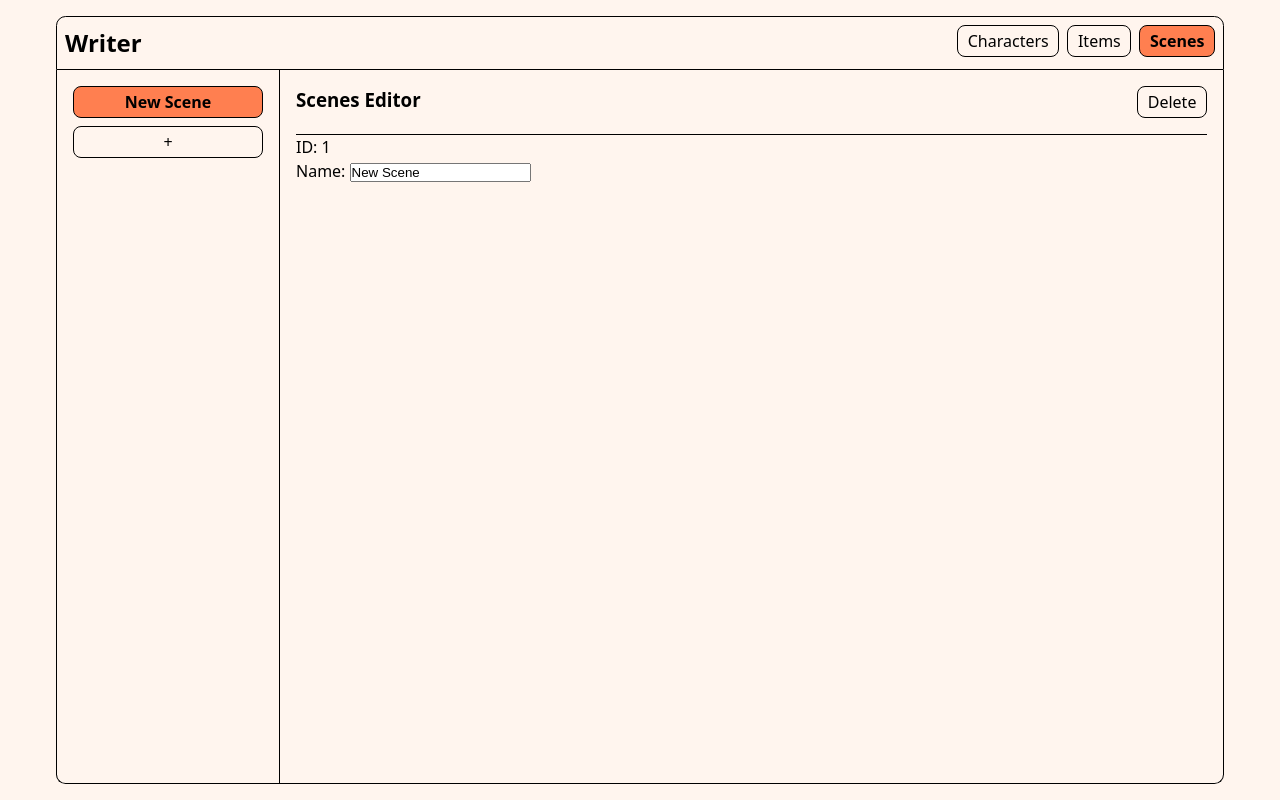
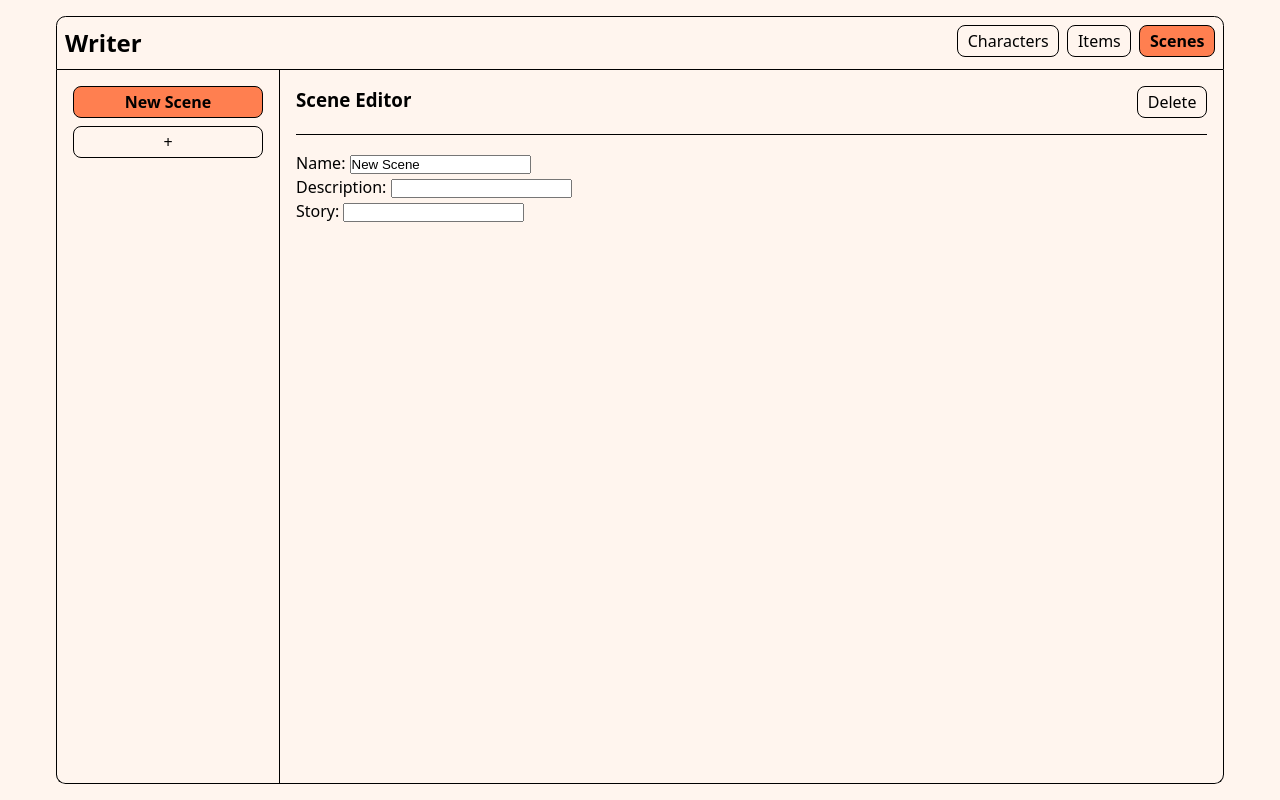
Before and after one commit to matthewscottgraham/writer, a React (Vite) app: page / in a window 1280 px wide. Built offline with nearby package versions, Linux system fonts and the light colour scheme.

Commit message:
Entities are now created with a schema.

```diff
--- a/src/App.jsx
+++ b/src/App.jsx
@@ -2,26 +2,18 @@ import { useState } from 'react';
 import Navbar from './Components/Navbar/Navbar';
 import Sidebar from './Components/Sidebar/Sidebar';
 import WorkArea from './Components/WorkArea/WorkArea';
+import entitySchema from './Schemas/entitySchemas.js';
 import './App.css'
 
+const initialCharacter = entitySchema.createEntity(entitySchema.character);
+const initialItem = entitySchema.createEntity(entitySchema.item);
+const initialScene = entitySchema.createEntity(entitySchema.scene);
 
 function App() {
-  const [currentPage, setCurrentPage] = useState('scenes')
-
-  const characterState = useEntity(
-      [{ id: '1', name: 'New Character' }],
-      '1'
-  );
-
-  const itemState = useEntity(
-      [{ id: '1', name: 'New Item' }],
-      '1'
-  );
-
-  const sceneState = useEntity(
-      [{ id: '1', name: 'New Scene' }],
-      '1'
-  );
+  const [currentPage, setCurrentPage] = useState('scene')
+  const characterState = useEntity([initialCharacter], initialCharacter.id);
+  const itemState = useEntity([initialItem], initialItem.id);
+  const sceneState = useEntity([initialScene], initialScene.id);
 
   return (
     <div className="app">
@@ -35,6 +27,7 @@ function App() {
                   characterState={characterState}
                   itemState={itemState}
                   sceneState={sceneState} />
+
       </div>
     </div>
   )
--- a/src/Components/EntityEditor/EntityEditor.jsx
+++ b/src/Components/EntityEditor/EntityEditor.jsx
@@ -1,38 +1,48 @@
 import React from 'react';
 import panelStyles from '../../Styles/Panels.module.css';
 
-function EntityEditor({isActive, entityState, label}) {
-  if (!isActive || !entityState) return null;
+function EntityEditor({isActive, state, schema}) {
+  if (!isActive || !state) return null;
 
-  const {list, setList, currentID} = entityState;
+  const {list, setList, currentID} = state;
   const entity = list.find(e => e.id === currentID);
 
   if (!entity) {
-    return <div className={panelStyles.panel}> No {label} selected</div>;
+    return <div className={panelStyles.panel}> No {schema.label} selected</div>;
   }
 
   function handleDelete() {
-    if (!window.confirm('Are you sure you want to delete this character?')) return
+    if (!window.confirm(`Are you sure you want to delete this ${schema.label}?`)) return
 
     const newList = list.filter(c => c.id !== currentID);
     setList(newList);
-    entityState.setCurrentID(null);
+    state.setCurrentID(null);
   }
 
-  function handleNameChange(e) {
-    const newName = e.target.value;
-    setList(list.map(c => c.id === currentID ? {...c, name: newName} : c));
+  function updateField(key, value) {
+    setList(list.map(e => e.id === currentID ? {...e, [key]: value} : e));
   }
 
   return (
     <div className={panelStyles.panel}>
       <div className={panelStyles.panelHeader}>
-        <h3>{label} Editor</h3>
+        <h3>{schema.label} Editor</h3>
         <div style={{'flex-grow': '1' }} />
         <button onClick={handleDelete}>Delete</button>
       </div>
-      <div>ID: {entity.id}</div>
-      <div>Name: <input value={entity.name} onChange={handleNameChange}></input></div>
+      <div style={{'padding-top': '1em'}}>
+        {schema.fields.map(field => (
+          <div key={field.key}>
+            <label>
+              {field.label}: {' '}
+              <input type={field.type}
+                value={entity[field.key] ?? ''}
+                onChange={e=> updateField(field.key, e.target.value)}
+              />
+            </label>
+          </div>
+        ))}
+      </div>
     </div>
   );
 }
--- a/src/Components/Navbar/Navbar.jsx
+++ b/src/Components/Navbar/Navbar.jsx
@@ -10,9 +10,9 @@ function Navbar({currentPage, setCurrentPage}) {
       <div className={panelStyles.navbar}>
         <h2>Writer</h2>
         <div style={{width: '100%' }} />
-        <button className={getClassName('characters')} onClick={()=>setCurrentPage('characters')}>Characters</button>
-        <button className={getClassName('items')} onClick={()=>setCurrentPage('items')}>Items</button>
-        <button className={getClassName('scenes')} onClick={()=>setCurrentPage('scenes')}>Scenes</button>
+        <button className={getClassName('character')} onClick={()=>setCurrentPage('character')}>Characters</button>
+        <button className={getClassName('item')} onClick={()=>setCurrentPage('item')}>Items</button>
+        <button className={getClassName('scene')} onClick={()=>setCurrentPage('scene')}>Scenes</button>
       </div>
     </nav>
   )
--- a/src/Components/Sidebar/Sidebar.jsx
+++ b/src/Components/Sidebar/Sidebar.jsx
@@ -1,4 +1,5 @@
 import React from "react";
+import entitySchema from "../../Schemas/entitySchemas.js";
 import panelStyles from "../../Styles/Panels.module.css";
 import ObjectListPanel from "../ObjectListPanel/ObjectListPanel.jsx";
 
@@ -6,26 +7,23 @@ function Sidebar({currentPage, characterState, itemState, sceneState}) {
   return (
       <div className={panelStyles.sidebar}>
         <ObjectListPanel
-            isActive={currentPage === 'characters'}
+            isActive={currentPage === 'character'}
             state={characterState}
-            createItem={()=> ({
-              id: crypto.randomUUID(),
-              name: 'New Character'
-            })} />
+            createItem={ ()=>
+                entitySchema.createEntity(entitySchema.character) }
+        />
         <ObjectListPanel
-            isActive={currentPage === 'items'}
+            isActive={currentPage === 'item'}
             state={itemState}
-            createItem={()=> ({
-              id: crypto.randomUUID(),
-              name: 'New Item'
-            })} />
+            createItem={ ()=>
+                entitySchema.createEntity(entitySchema.item) }
+        />
         <ObjectListPanel
-            isActive={currentPage === 'scenes'}
+            isActive={currentPage === 'scene'}
             state={sceneState}
-            createItem={()=> ({
-              id: crypto.randomUUID(),
-              name: 'New Scene'
-            })} />
+            createItem={ ()=>
+                entitySchema.createEntity(entitySchema.scene) }
+        />
       </div>
   );
 }
--- a/src/Components/WorkArea/WorkArea.jsx
+++ b/src/Components/WorkArea/WorkArea.jsx
@@ -1,23 +1,25 @@
 import React from "react";
+import entitySchemas from "../../Schemas/entitySchemas.js";
 import EntityEditor from "../EntityEditor/EntityEditor.jsx";
 import panelStyles from "../../Styles/Panels.module.css";
 
 function WorkArea({currentPage, characterState, itemState, sceneState}) {
-  const editors = [
-    {key: 'characters', label: 'Character', state: characterState},
-    {key: 'items', label: 'Item', state: itemState},
-    {key: 'scenes', label: 'Scenes', state: sceneState},
-  ]
+  const stateMap = {
+    character: characterState,
+    item: itemState,
+    scene: sceneState
+  }
+
+  const schema = entitySchemas[currentPage];
+  const state = stateMap[currentPage];
 
   return (
       <div className={panelStyles.workArea}>
-        {editors.map(e => (
-          <EntityEditor
-            isActive={currentPage === e.key}
-            entityState={e.state}
-            label={e.label}
-          />
-        ))}
+        <EntityEditor
+          isActive={schema}
+          state={state}
+          schema={schema}
+        />
       </div>
   );
 }
--- /dev/null
+++ b/src/Schemas/entitySchemas.js
@@ -0,0 +1,36 @@
+export const entitySchemas = {
+  character: {
+    label: 'Character',
+    fields: [
+      { key: 'name', label: 'Name', type: 'text', defaultValue: 'New Character' },
+    ]
+  },
+  item: {
+    label: 'Item',
+    fields: [
+        { key: 'name', label: 'Name', type: 'text', defaultValue: 'New Item' },
+        { key: 'description', label: 'Description', type: 'text', defaultValue: '' },
+    ]
+  },
+  scene: {
+    label: 'Scene',
+    fields: [
+        { key: 'name', label: 'Name', type: 'text', defaultValue: 'New Scene'},
+        { key: 'description', label: 'Description', type: 'text', defaultValue: ''},
+        { key: 'story', label: 'Story', type: 'text', defaultValue: '' },
+    ]
+  },
+
+  createEntity(entitySchema) {
+    return {
+      id: crypto.randomUUID(),
+      ...Object.fromEntries(
+        entitySchema.fields.map(
+          field => [field.key, field.defaultValue]
+        )
+      ),
+    };
+  },
+};
+
+export default entitySchemas;
```
